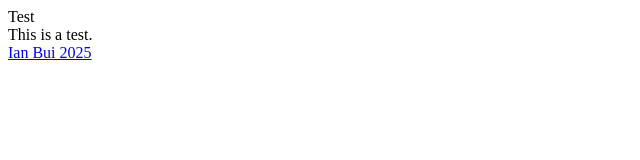
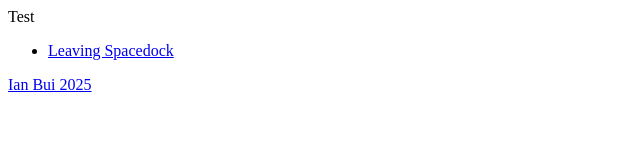
Before and after one commit to thinkbui/social-media-images, a plain HTML site: page index.html in a window 1280 px wide. Shown: the whole page, without its empty margins (0-640 px from the left). Drawn offline with Linux system fonts and the light colour scheme.

Commit message:
Added link to leaving spacedock

```diff
--- a/index.html
+++ b/index.html
@@ -6,7 +6,15 @@
   </head>
   <body>
     <header>Test</header>
-    <article>This is a test.</article>
+    <article>
+      <ul>
+        <li>
+          <a href="https://thinkbui.github.io/social-media-images/assets/images/Leaving%20Spacedock%20480.gif">
+            Leaving Spacedock
+          </a>
+        </li>
+      </ul>
+    </article>
     <footer>
       <a href="http://thinkbui.github.io">Ian Bui 2025</a>
     </footer>
```
